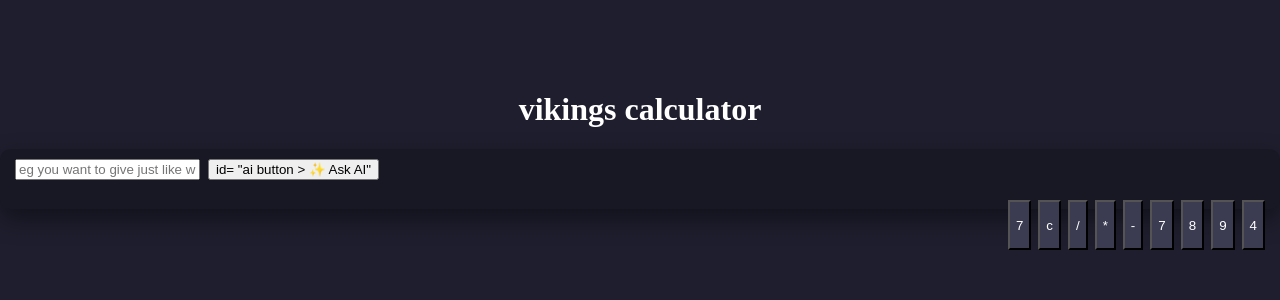
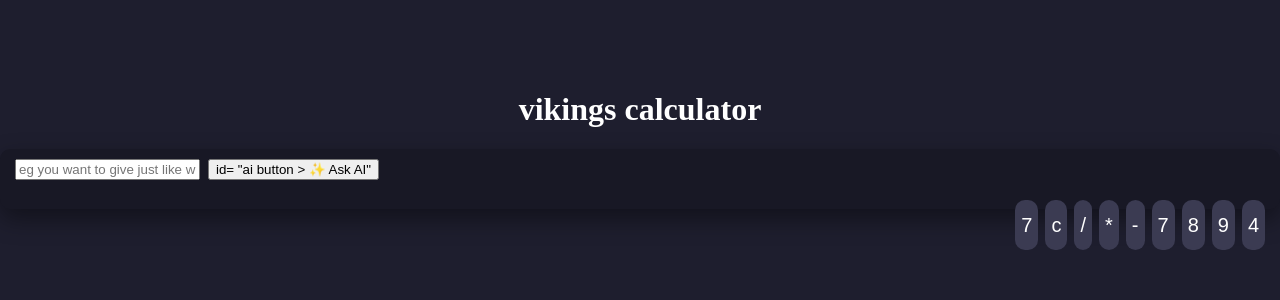
Before and after one commit to TheHimanshuMishraXD/Ai-based-calculator, a Flask app: page / in a window 1280 px wide. Shown: the part 253-553 px from the top of the page. Run offline with Flask 3, Linux system fonts and the light colour scheme.

Commit message:
Auto-update calculator: 2026-10-13 23:04:49

```diff
--- a/static/calc.css
+++ b/static/calc.css
@@ -36,9 +36,20 @@ body {
     gap: 8px;
     margin-bottom: 20px;
 }
+/* Common Button Styling */
 .btn {
     height: 50px;
     background-color: #3b3b52;
-    color: #ffffff
+    color: #ffffff;
+    border: none;
+    border-radius: 10px;
+    font-size: 20px;
+    font-weight: 500;
+    cursor: pointer;
+    transition: background-color 0.2s ease;
+}
 
+/* Button Hover Effect */
+.btn:hover {
+    background-color: #4a4a66;
 }
```
